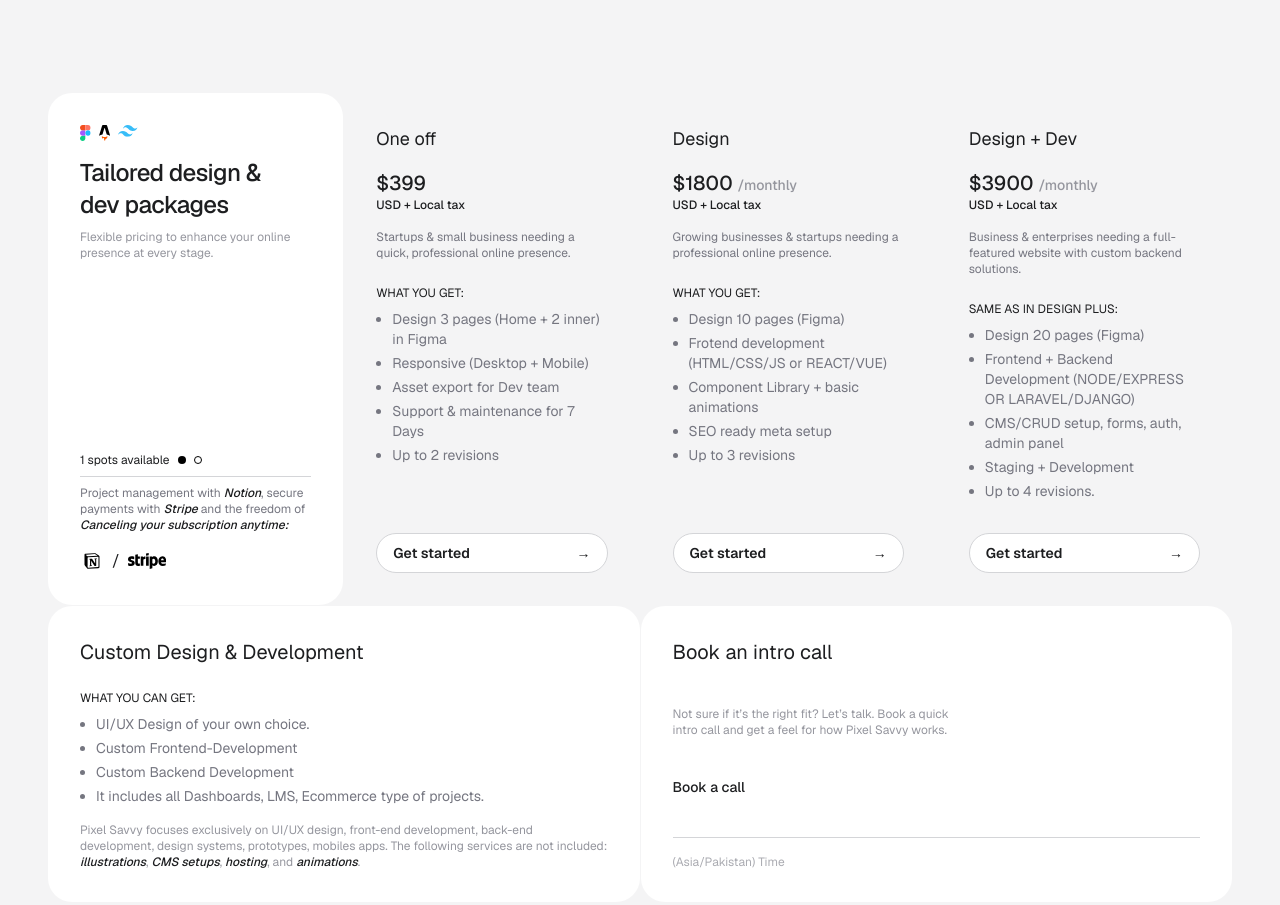
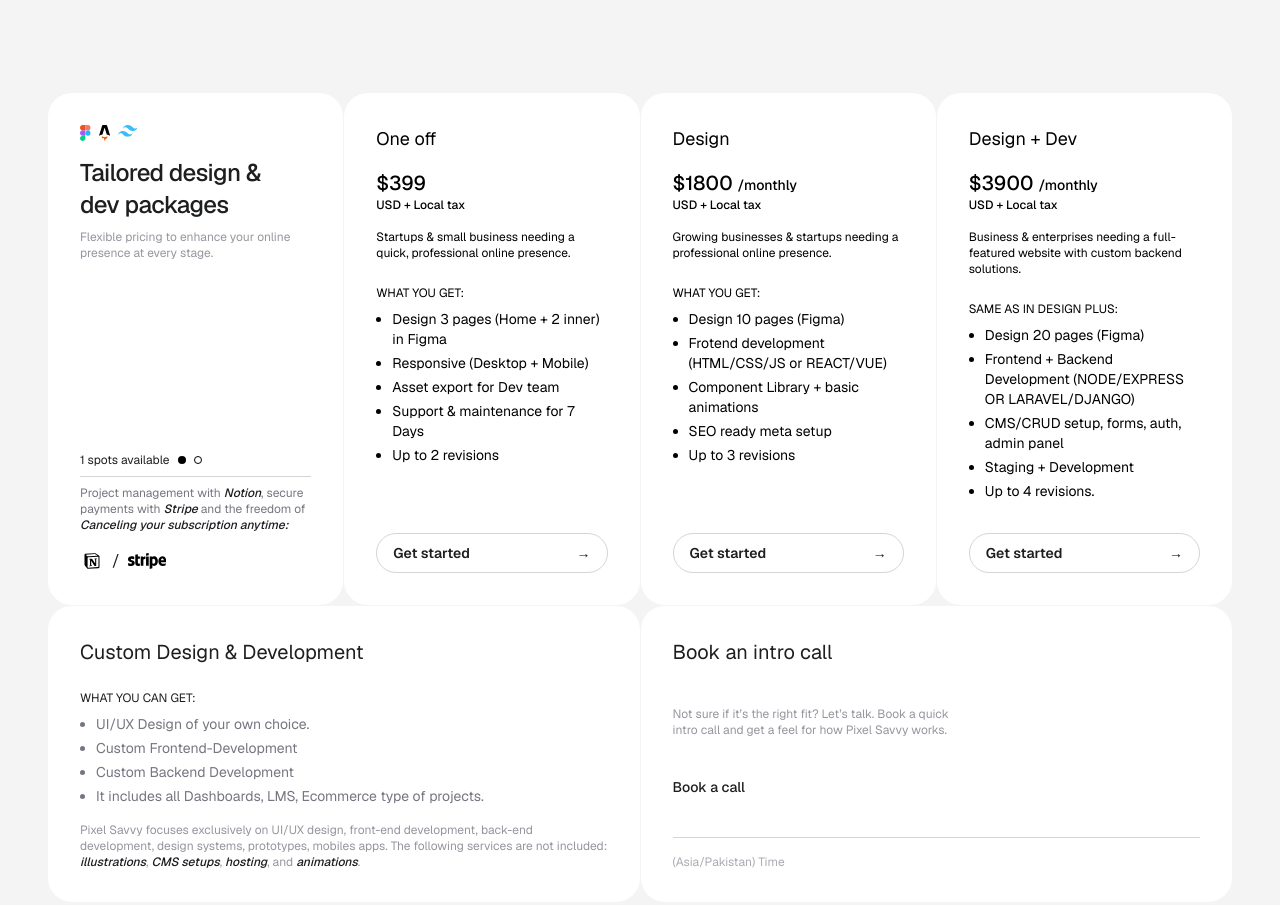
Before and after one commit to Yasir-Khan22/pixelSavvy, an Astro site: page / in a window 1280 px wide. Shown: the part 2031-2936 px from the top of the page. Built offline with nearby package versions, Linux system fonts and the light colour scheme; Astro itself is replaced by a stand-in of ours.

Commit message:
Update styles and refine Cta and Pricing components
[-] Makes adjustments to the Cta and Pricing Astro components.
[-] These changes likely reflect style or layout improvements.

```diff
--- a/src/components/global/Cta.astro
+++ b/src/components/global/Cta.astro
@@ -1,14 +1,14 @@
 <section>
   <div class="px-8 py-12 max-w-xl mx-auto">
-    <div class="hover:bg-[#0121ef] transition-colors duration-700 ease-in-out h-full bg-white rounded-3xl text-center overflow-hidden p-8">
+    <div class="hover:bg-[#0121ef] hover:text-white h-full bg-white rounded-3xl text-center overflow-hidden p-8">
       <h2
-        class="text-3xl tracking-tight text-base-900 text-balance font-medium"
+        class="text-3xl tracking-tight text-balance font-medium"
       >
-        Let’s build something <span class="hover:text-white hover:transition-colors md:block text-base-500"
+        Let’s build something <span class="hover:text-white hover:transition-colors md:block"
           >beautiful and functional together.</span
         >
       </h2>
-      <p class="hover:text-white mt-4 text-base text-base-600 text-balance">
+      <p class="hover:text-white mt-4 text-base  text-balance">
         Subscribe when you need it. Pause or cancel anytime — no strings, just
         solid work when it matters most.
       </p>
--- a/src/components/landing/Pricing.astro
+++ b/src/components/landing/Pricing.astro
@@ -110,26 +110,26 @@ const pricingTiers = [
 
       {
         pricingTiers.map((tier) => (
-          <section class="hover:text-white hover:bg-[#0121ef] transition-colors duration-700 ease-in-out flex flex-col justify-between rounded-3xl h-full text-base-900 p-8">
-            <div class="text-white">
+          <section class="bg-white hover:bg-[#0121ef] hover:text-white flex flex-col justify-between rounded-3xl h-full  p-8">
+            <div class="">
               <div class="flex flex-col gap-2">
-                <h3 class="text-lg text-base-900 ">{tier.title}</h3>
-                <p class="text-xl font-medium text-base-900 mt-2">
+                <h3 class="text-lg">{tier.title}</h3>
+                <p class="text-xl font-medium mt-2">
                   {tier.price}
                   {tier.note && (
-                    <span class="text-sm text-base-500">{tier.note}</span>
+                    <span class="text-sm">{tier.note}</span>
                   )}
-                  <span class="text-base-900 block text-xs">
+                  <span class="block text-xs">
                     {tier.subnote}
                   </span>
                 </p>
               </div>
-              <p class="text-xs text-base-600 mt-4">{tier.description}</p>
+              <p class="text-xs mt-4">{tier.description}</p>
 
               <div class="mt-6">
-                <p class="text-xs uppercase text-base-900">{tier.highlight}</p>
+                <p class="text-xs uppercase">{tier.highlight}</p>
                 <ul
-                  class="flex flex-col mt-2 text-sm text-base-600 gap-y-1 list-disc pl-4"
+                  class="flex flex-col mt-2 text-sm gap-y-1 list-disc pl-4"
                   role="list"
                 >
                   {tier.features.map((feature) => (
```
Also changed, not shown: 3 other files.
